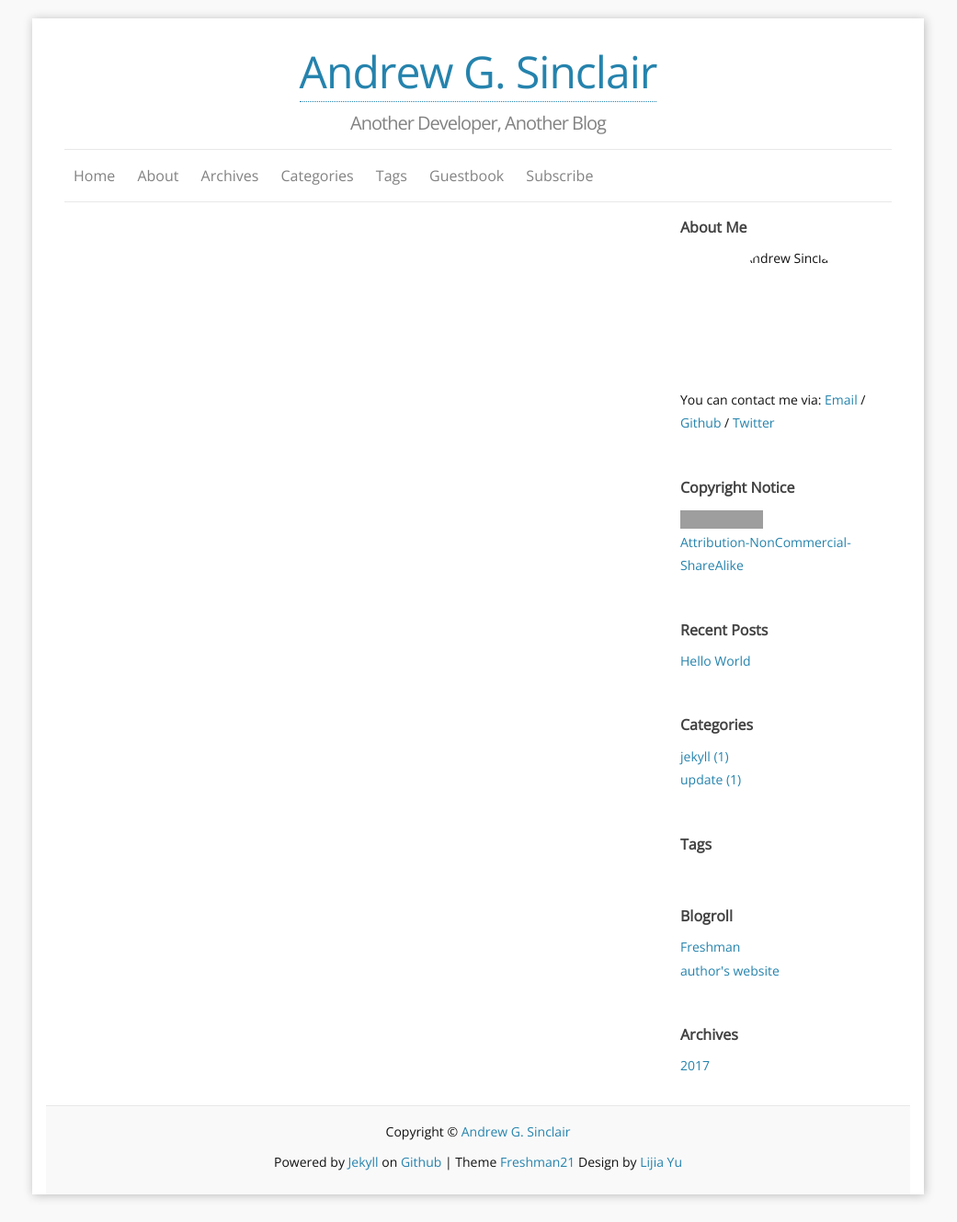
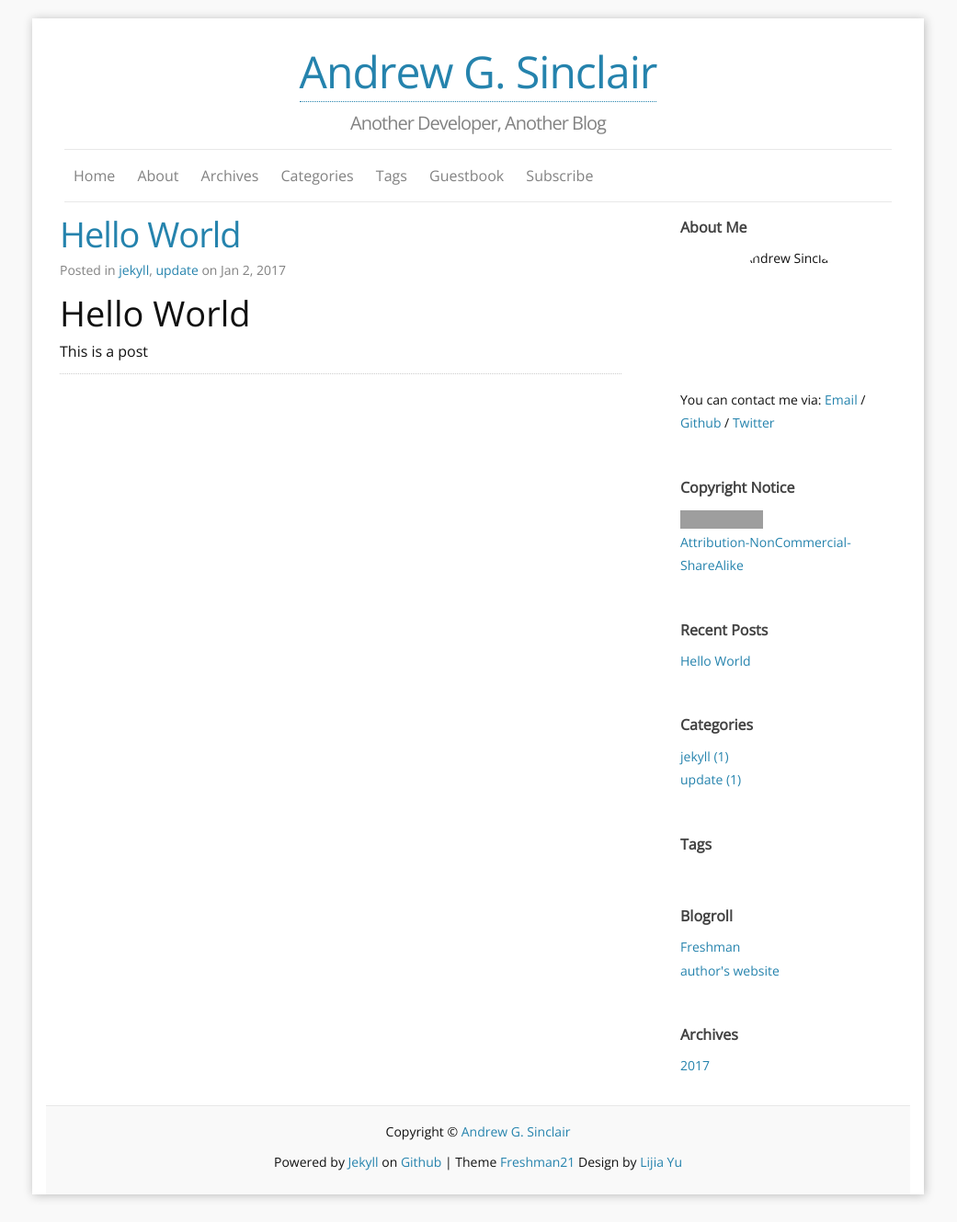
Before and after one commit to AndrewSinclair/AndrewSinclair.github.io, a Jekyll site: the page built from index.html, in a window 1280 px wide. Shown: the whole page at 92% size, without its empty margins (120-1161 px from the left). Built offline with Jekyll 4.4.1, drawn with Linux system fonts in a browser that asks for light colours; our own code applies the rules of GitHub Pages for plain Markdown files; the list of posts is cut into pages by our own code; part of the change alters nothing that is shown; grey boxes are pictures that could not be loaded.

Commit message:
removed index.md in favor of index.html

```diff
--- a/_config.yml
+++ b/_config.yml
@@ -5,7 +5,7 @@ author: Andrew Sinclair
 email: andrew.george.sinclair@gmail.com
 description: "Amusing anecdotes abound!" # You can edit this line in _config.yml. It will appear in your document head meta and in your feed.xml site description
 keywords: "Blog"
-baseurl: "/blog" # the subpath of your site, e.g. /blog/
+baseurl: "" # the subpath of your site, e.g. /blog/
 url: "" # the base hostname & protocol for your site
 locale: en_US
 
--- a/index.md
+++ /dev/null
@@ -1,3 +0,0 @@
----
-
----
```
